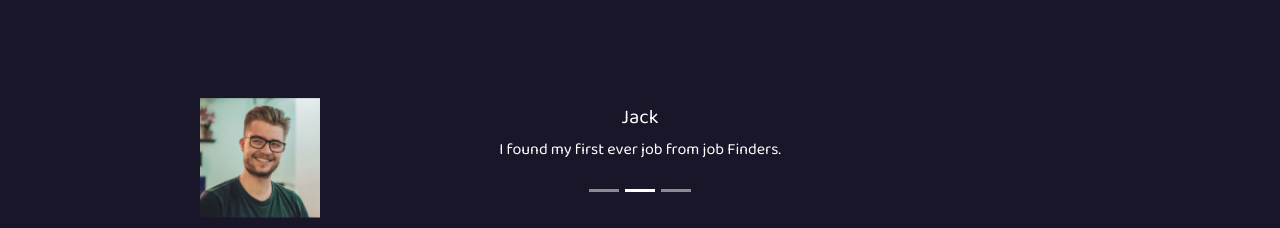
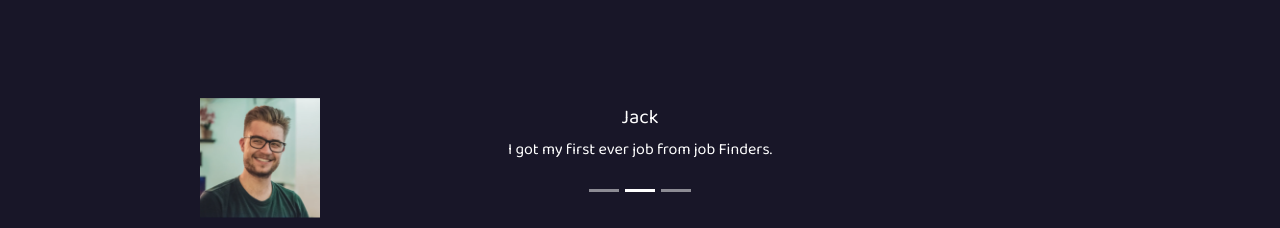
Before and after one commit to MahfujSajib/job-finders, a React (Create React App) app: page / in a window 1280 px wide. Shown: the part 3260-3488 px from the top of the page. Built offline with nearby package versions, Linux system fonts and the light colour scheme.

Commit message:
nav check

```diff
--- a/src/components/FeedBack/Feedback.js
+++ b/src/components/FeedBack/Feedback.js
@@ -26,7 +26,7 @@ const Feedback = () => {
                         <img src={member2} className='images' alt="..." />
                         <div class="carousel-caption d-none d-md-block">
                             <h5>Jack</h5>
-                            <p>I found my first ever job from job Finders.</p>
+                            <p>I got my first ever job from job Finders.</p>
                         </div>
                     </div>
                     <div class="carousel-item">
```
